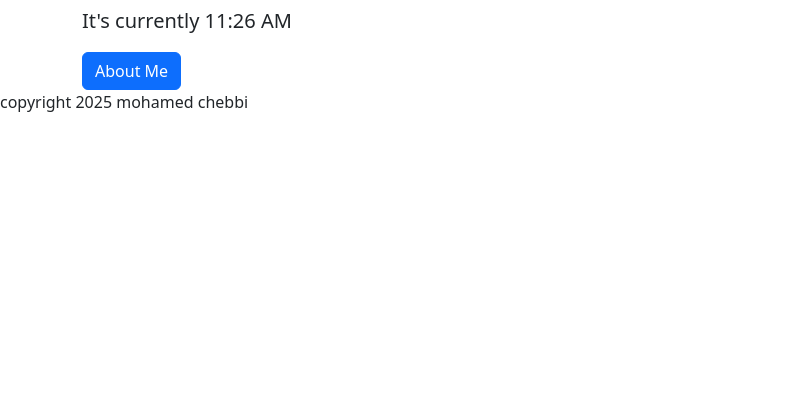
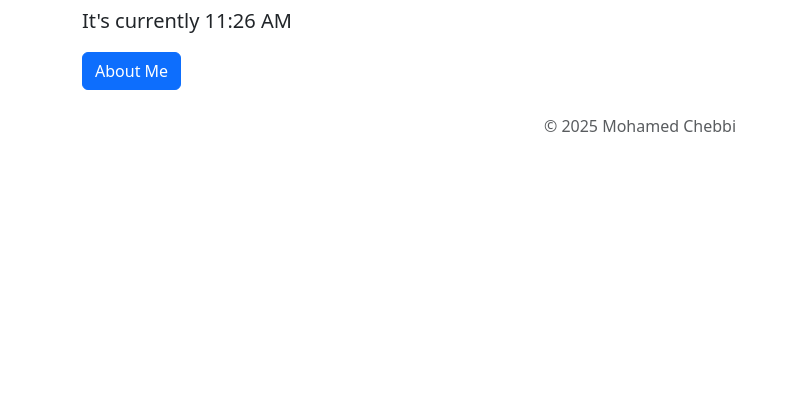
Before and after one commit to MohamedChebbi123/tp3-symfony, a Symfony app: template templates/index.html.twig in a window 1280 px wide. Shown: the part 395-800 px from the top of the page, without its empty margins (0-797 px from the left). Run offline with Twig, Linux system fonts and the light colour scheme; the template is opened without the code that fills it, so the values that code supplies are empty; some libraries are stand-ins or nearby versions.

Commit message:
tp 3 symfony ..

```diff
--- a/templates/footer.html.twig
+++ b/templates/footer.html.twig
@@ -1,4 +1,7 @@
 {% extends "base.html.twig" %}
-    {%block body%}
-    <p>copyright 2025 mohamed chebbi</p>
-    {% endblock %}
+
+{% block body %}
+<div class="container text-center py-4">
+    <p class="text-muted">&copy; 2025 Mohamed Chebbi</p>
+</div>
+{% endblock %}
```
